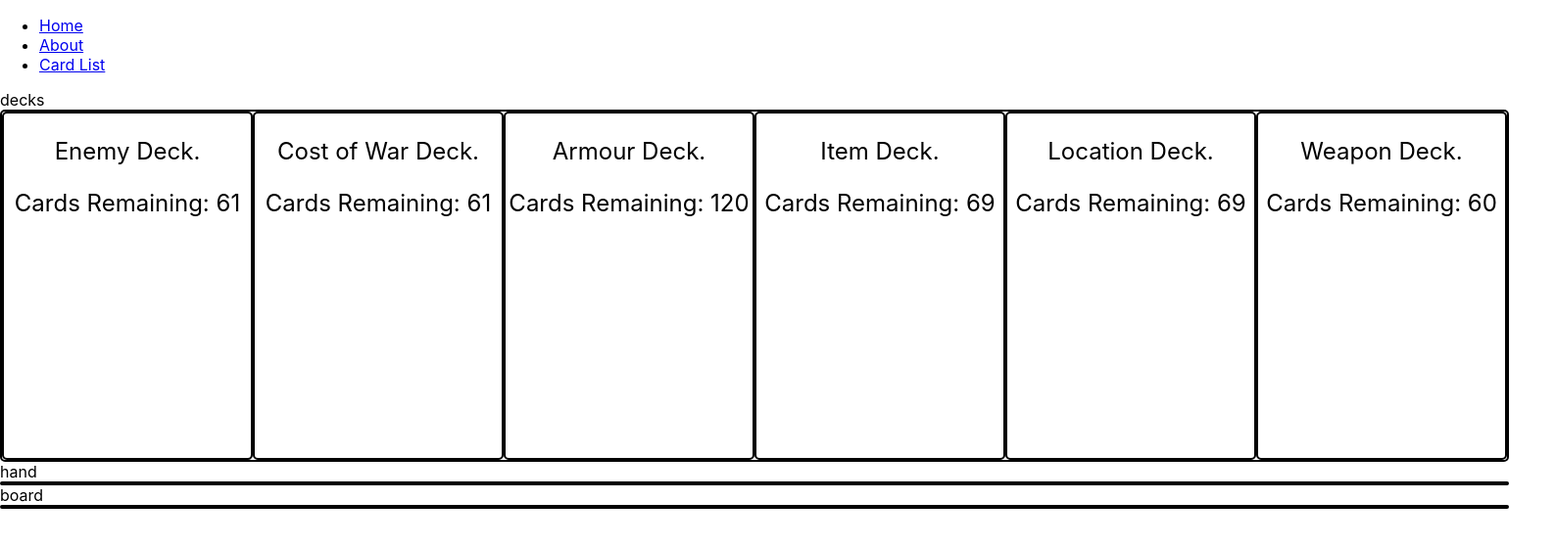
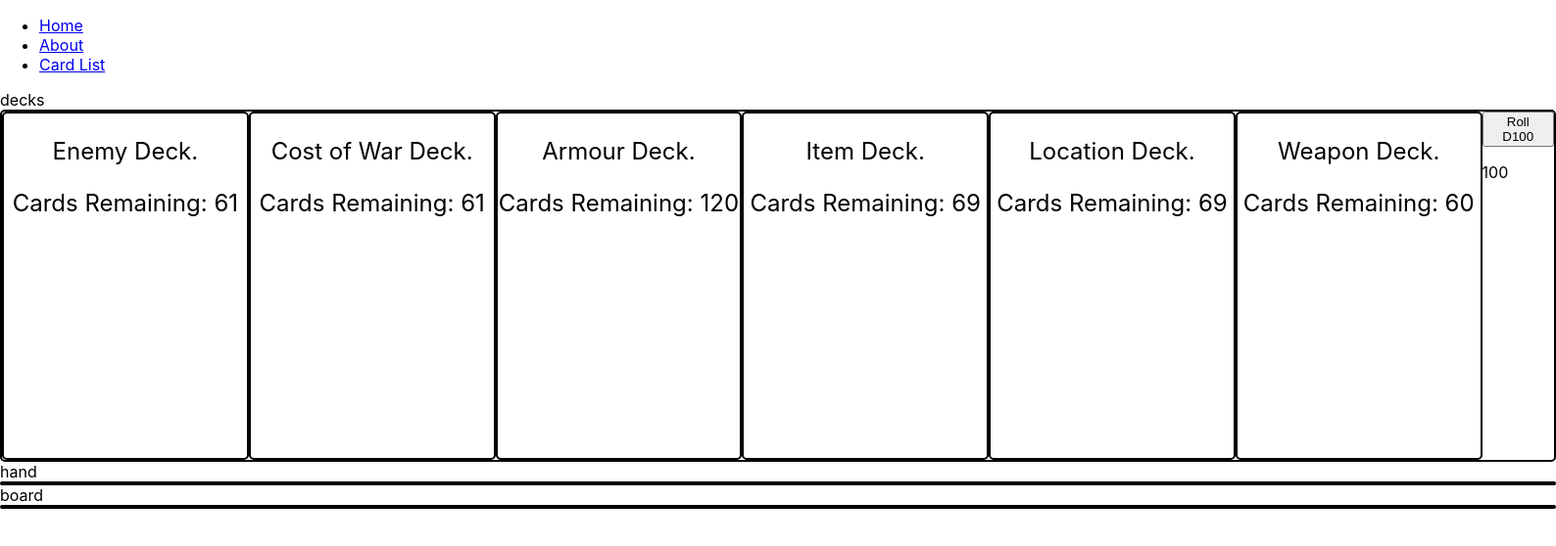
Before and after one commit to pdaulby/riis-helper, a React (Create React App) app: page /jackstuff in a window 1280 px wide. Shown: the top 558 px of the page at 98% size, 1588 px wide, since content can reach past the window. Built offline with nearby package versions, Linux system fonts and the light colour scheme.

Commit message:
add simple roller

```diff
--- a/src/jackstuff/Board.js
+++ b/src/jackstuff/Board.js
@@ -6,6 +6,7 @@ function Board(props) {
   let [hand, setHand] = useState([]);
   let addToHand = (item) => item && setHand(hand.concat(item));
   let removeFromHand = (value) => setHand(hand.filter(item => item !== value));
+  let [randomNumber, setRandomNumber] = useState(100);
 
   let [enemyDeck,] = useState(new Deck("Enemy Deck", "./Enemy/enemy_", 61));
   let [costOfWarDeck,] = useState(new Deck("Cost of War Deck", "./CostOfWar/costofwar_", 61));
@@ -25,6 +26,7 @@ function Board(props) {
           <Library deck={itemDeck} addToHand={addToHand} />
           <Library deck={locationDeck} addToHand={addToHand} />
           <Library deck={weaponDeck} addToHand={addToHand} />
+          <div><button onClick={() => setRandomNumber(Math.floor(Math.random() * 100))} >Roll D100</button> <p/>{randomNumber}</div>
         </div>
         hand
         <div className="rows hand border">
```
